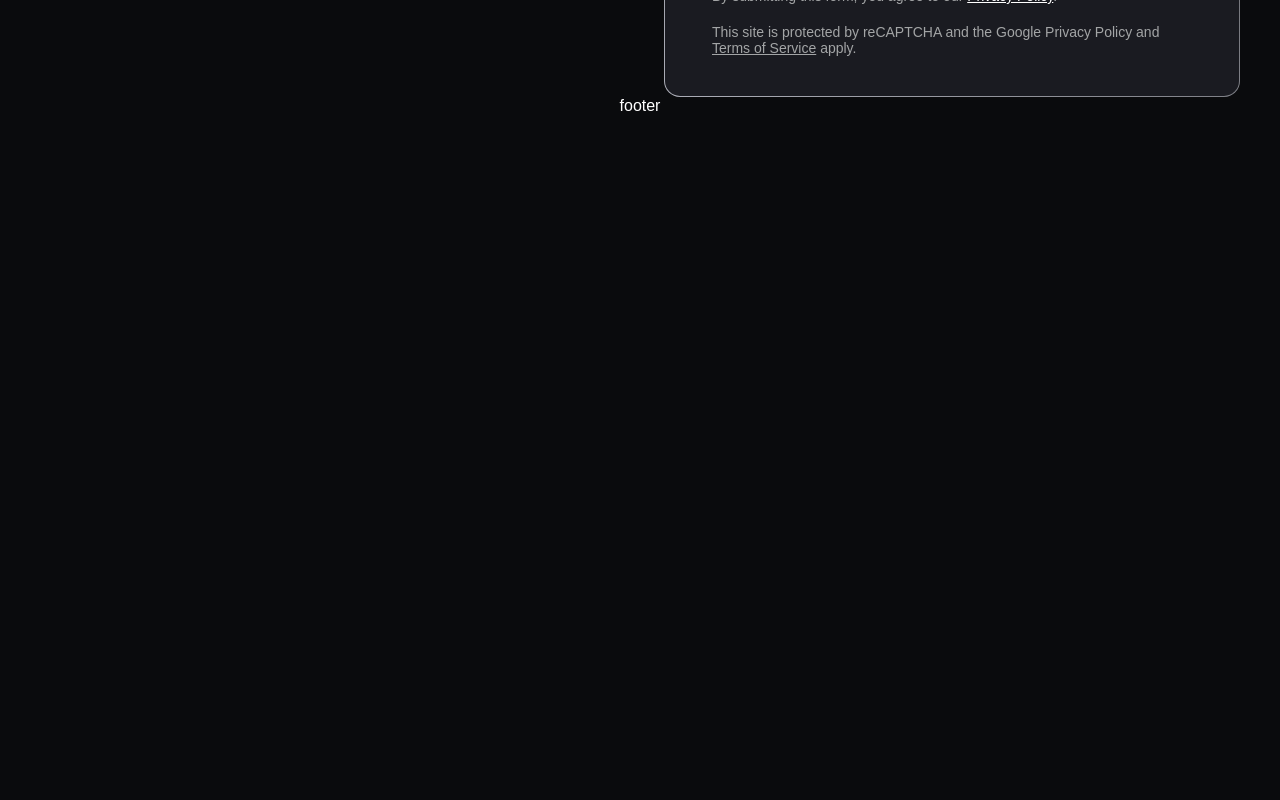
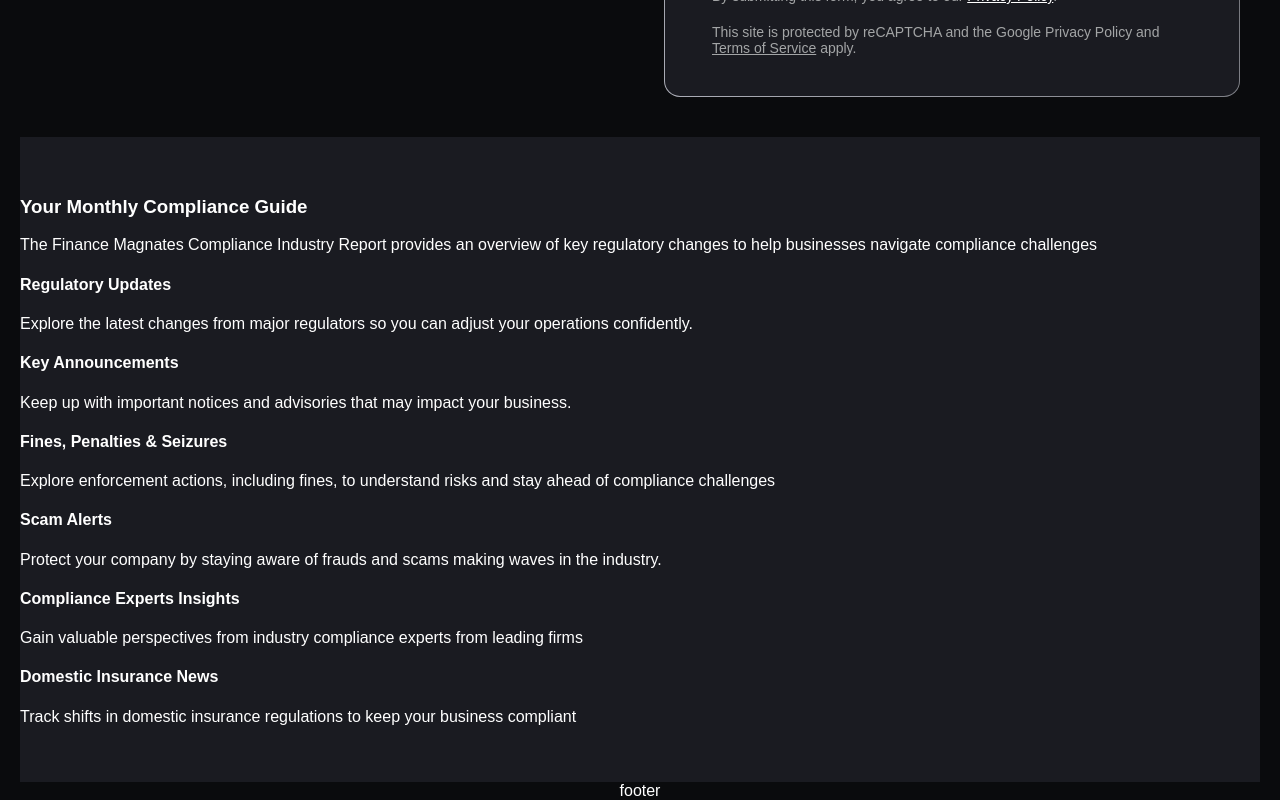
Before and after one commit to syahbes/landingPageFinance, a Vue app: page / in a window 1280 px wide. Shown: the part 593-1393 px from the top of the page. Before the commit the page ends 800 px from the top, so only its background shows below. Built offline with nearby package versions, Linux system fonts and the light colour scheme.

Commit message:
first section

```diff
--- a/src/App.vue
+++ b/src/App.vue
@@ -1,4 +1,5 @@
 <script setup lang="ts">
+import FirstSection from "./components/FirstSection.vue";
 import Hero from "./components/Hero.vue";
 </script>
 
@@ -9,7 +10,7 @@ import Hero from "./components/Hero.vue";
 
   <main>
     <Hero />
-    <!-- 2nd section -->
+    <FirstSection />
     <!-- 3rd section -->
     <!-- 4th section -->
   </main>
@@ -37,6 +38,7 @@ main {
   align-items: center;
   width: 100%;
   overflow-x: hidden; /* Prevent horizontal scrolling */
+  gap: 40px;
 }
 
 @media (max-width: 576px) {
--- /dev/null
+++ b/src/components/FirstSection.vue
@@ -0,0 +1,54 @@
+<script setup lang="ts">
+const MOCK_DATA = [
+  {
+    title: "Regulatory Updates",
+    text: "Explore the latest changes from major regulators so you can adjust your operations confidently.",
+  },
+  {
+    title: "Key Announcements",
+    text: "Keep up with important notices and advisories that may impact your business.",
+  },
+  {
+    title: "Fines, Penalties & Seizures",
+    text: "Explore enforcement actions, including fines, to understand risks and stay ahead of compliance challenges",
+  },
+  {
+    title: "Scam Alerts",
+    text: "Protect your company by staying aware of frauds and scams making waves in the industry.",
+  },
+  {
+    title: "Compliance Experts Insights",
+    text: "Gain valuable perspectives from industry compliance experts from leading firms",
+  },
+  {
+    title: "Domestic Insurance News",
+    text: "Track shifts in domestic insurance regulations to keep your business compliant",
+  },
+];
+</script>
+
+<template>
+  <div class="first-section">
+    <div>
+      <h3>Your Monthly Compliance Guide</h3>
+      <p>
+        The Finance Magnates Compliance Industry Report provides an overview of
+        key regulatory changes to help businesses navigate compliance challenges
+      </p>
+    </div>
+    <div>
+      <div v-for="item in MOCK_DATA" :key="item.title">
+        <h4>{{ item.title }}</h4>
+        <p>{{ item.text }}</p>
+      </div>
+    </div>
+  </div>
+</template>
+
+<style scoped>
+.first-section {
+  width: 100%;
+  background-color: var(--color-background-soft);
+  padding: 40px 20px;
+}
+</style>
--- a/src/components/FormComponent.vue
+++ b/src/components/FormComponent.vue
@@ -142,7 +142,7 @@ button {
   border: none;
   border-radius: 4px;
   background-color: var(--color-primary);
-  color: white;
+  color: var(--color-white);
   font-size: 16px;
   font-weight: 600;
   cursor: pointer;
```
